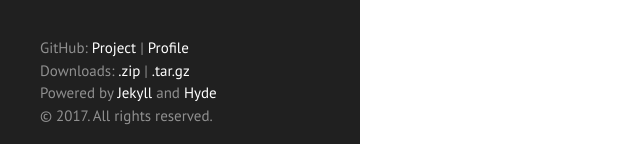
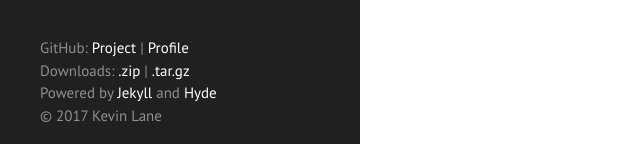
Before and after one commit to cedev935/databall-betting, a Jekyll site: the page built from docs/index.md, in a window 1280 px wide. Shown: the part 753-897 px from the top of the page, without its empty margins (0-640 px from the left). Built offline with Jekyll 4.4.1, drawn with Linux system fonts in a browser that asks for light colours; the repository's description, which GitHub fills in, is left out.

Commit message:
Modify copyright notice

```diff
--- a/docs/_includes/footer.html
+++ b/docs/_includes/footer.html
@@ -8,5 +8,5 @@
     <a href="{{ site.github.tar_url | replace: 'gh-pages', 'master' }}">.tar.gz</a>
   </p>
   <p>Powered by <a href="http://jekyllrb.com">Jekyll</a> and <a href="http://hyde.getpoole.com">Hyde</a></p>
-  <p>&copy; {{ site.time | date: '%Y' }}. All rights reserved.</p>
+  <p>&copy; {{ site.time | date: '%Y' }} Kevin Lane</p>
 </footer>
```
